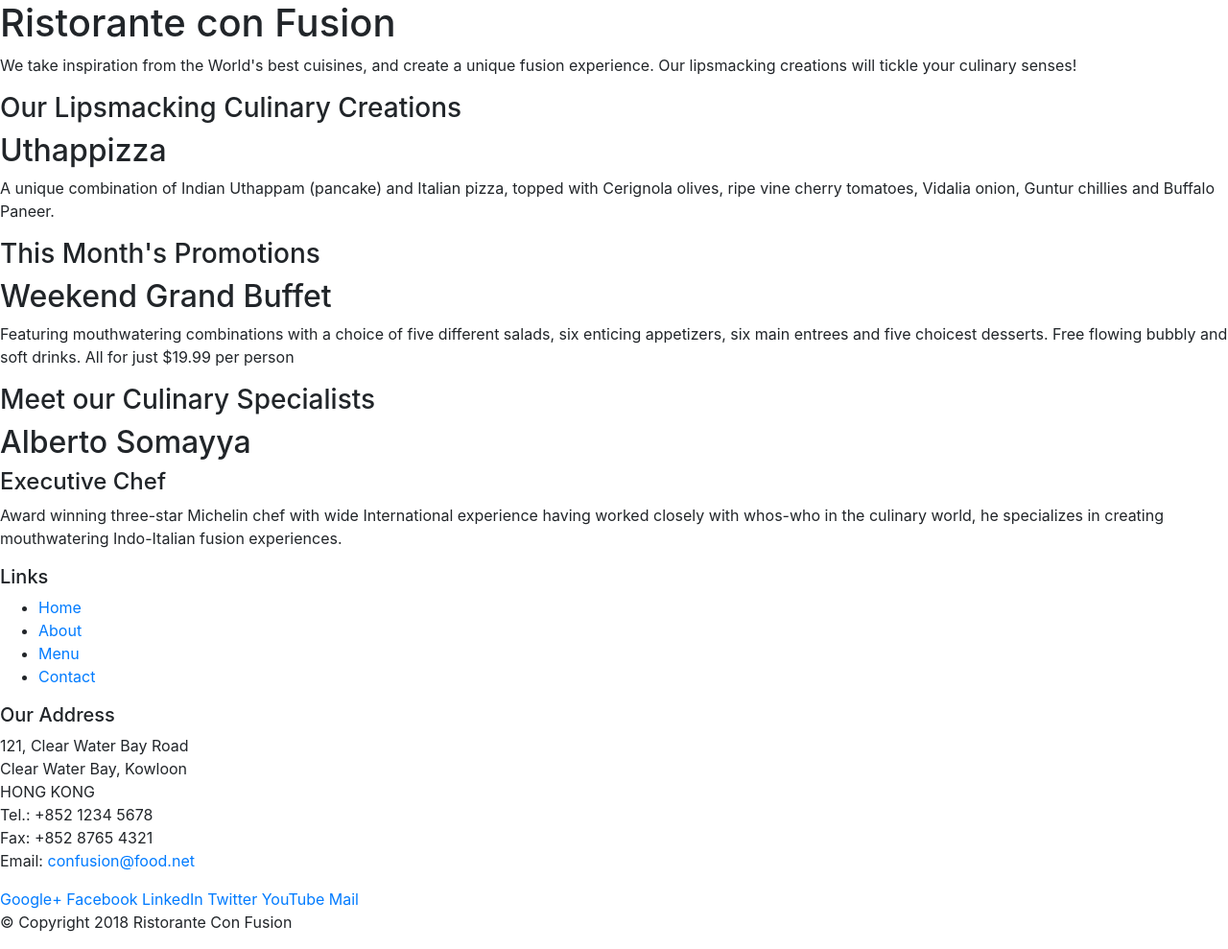
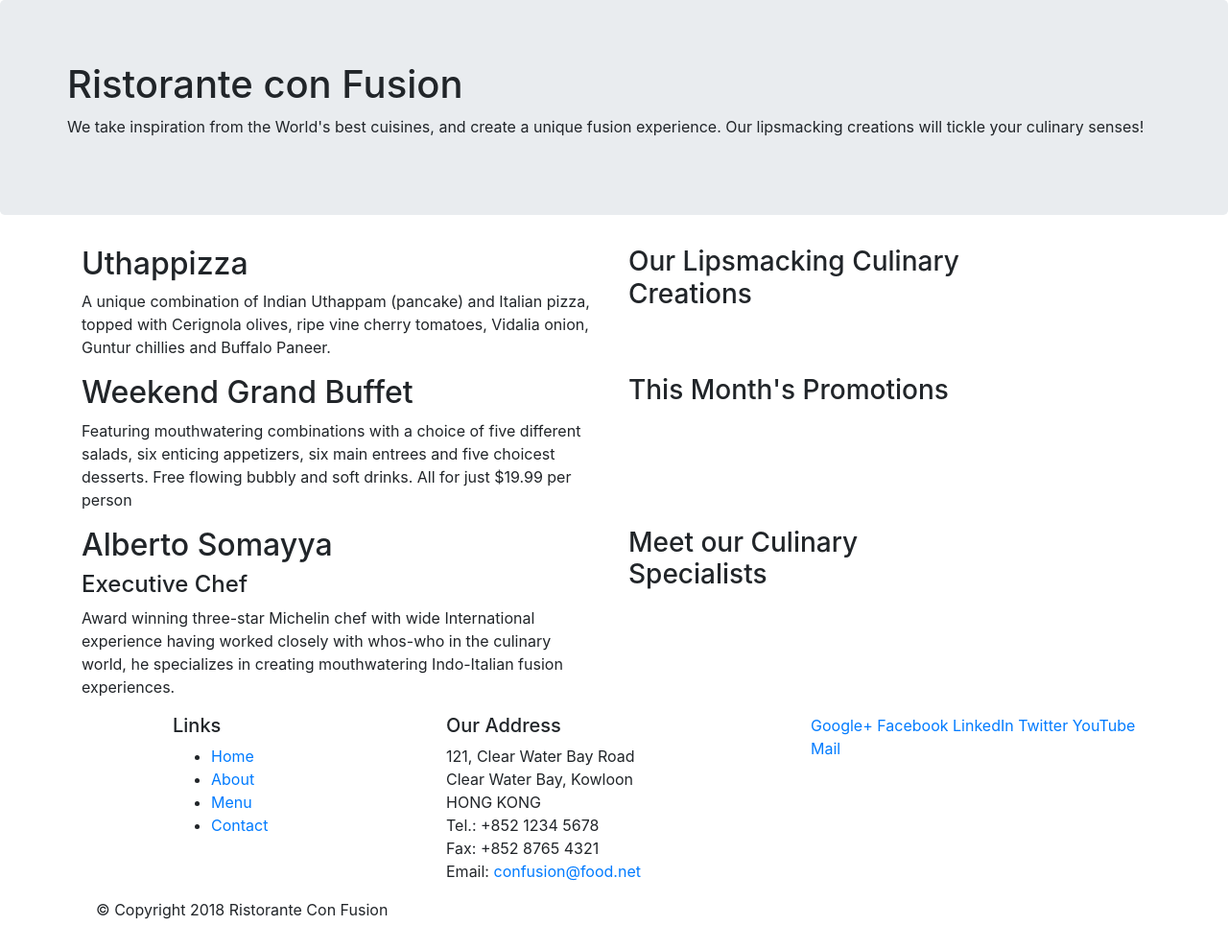
Before and after one commit to vrishabhparmar/MyBootstrapProject, a website: page index.html in a window 1280 px wide. Shown: the whole page at 96% size. Drawn offline with nearby package versions, Linux system fonts and the light colour scheme.

Commit message:
Bootstrap first edits

```diff
--- a/index.html
+++ b/index.html
@@ -14,10 +14,10 @@
 
 <body>
 
-    <header>
-        <div>
-            <div>
-                <div>
+    <header class="jumbotron">
+        <div class="container">
+            <div >
+                <div class="row">
                     <h1>Ristorante con Fusion</h1>
                     <p>We take inspiration from the World's best cuisines, and create a unique fusion experience. Our lipsmacking creations will tickle your culinary senses!</p>
                 </div>
@@ -26,34 +26,34 @@
             </div>
         </div>
     </header>
-
+<div class='container'>
     <div>
-        <div>
-            <div>
+        <div class="row">
+            <div class="col-12 col-sm-4 order-sm-last col-md-4">
                 <h3>Our Lipsmacking Culinary Creations</h3>
             </div>
-            <div>
+            <div class="col-12 col-sm-6 order-sm-first col-md-6">
                 <h2>Uthappizza</h2>
                 <p>A unique combination of Indian Uthappam (pancake) and Italian pizza, topped with Cerignola olives, ripe vine cherry tomatoes, Vidalia onion, Guntur chillies and Buffalo Paneer.</p>
             </div>
         </div>
 
 
-        <div>
-            <div>
+        <div class="row">
+            <div class="col-12 col-sm-4 order-sm-last col-md-4">
                 <h3>This Month's Promotions</h3>
             </div>
-            <div>
+            <div class="col-12 col-sm-6 order-sm-first col-md-6">
                 <h2>Weekend Grand Buffet</h2>
                 <p>Featuring mouthwatering combinations with a choice of five different salads, six enticing appetizers, six main entrees and five choicest desserts. Free flowing bubbly and soft drinks. All for just $19.99 per person </p>
             </div>
         </div>
 
-        <div>
-            <div>
+        <div class="row">
+            <div class="col-12 col-sm-4 order-sm-last col-md-4">
                 <h3>Meet our Culinary Specialists</h3>
             </div>
-            <div>
+            <div class="col-12 col-sm-6 order-sm-first col-md-6">
                 <h2>Alberto Somayya</h2>
                 <h4>Executive Chef</h4>
                 <p>Award winning three-star Michelin chef with wide International experience having worked closely with whos-who in the culinary world, he specializes in creating mouthwatering Indo-Italian fusion experiences. </p>
@@ -61,10 +61,10 @@
         </div>
     </div>
 
-    <footer>
+    <footer >
         <div>
-            <div>
-                <div>
+            <div class="row">
+                <div class="col-12 col-sm-4 offset-1 col-md-3">
                     <h5>Links</h5>
                     <ul>
                         <li><a href="#">Home</a></li>
@@ -73,7 +73,7 @@
                         <li><a href="#">Contact</a></li>
                     </ul>
                 </div>
-                <div>
+                <div class="col-12 col-sm-4 col-md-4">
                     <h5>Our Address</h5>
                     <address>
 		              121, Clear Water Bay Road<br>
@@ -84,8 +84,8 @@
 		              Email: <a href="mailto:confusion@food.net">confusion@food.net</a>
 		           </address>
                 </div>
-                <div>
-                    <div>
+                <div class="col-12 col-sm-4 col-md-4">
+                    <div >
                         <a href="http://google.com/+">Google+</a>
                         <a href="http://www.facebook.com/profile.php?id=">Facebook</a>
                         <a href="http://www.linkedin.com/in/">LinkedIn</a>
@@ -96,7 +96,7 @@
                 </div>
            </div>
            <div>
-                <div>
+                <div class="col-auto">
                     <p>© Copyright 2018 Ristorante Con Fusion</p>
                 </div>
            </div>
```
